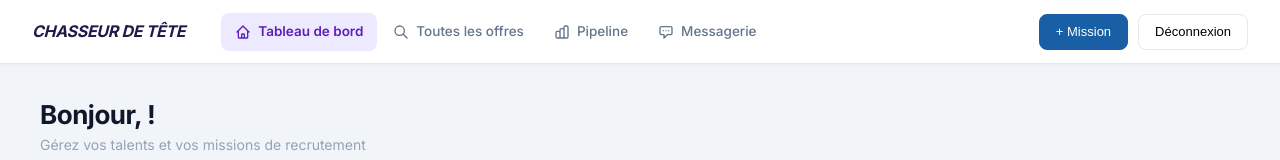
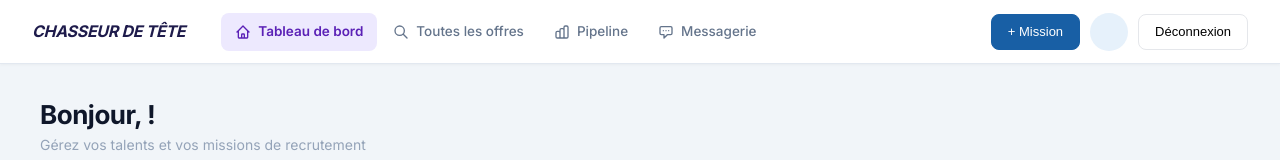
Before and after one commit to lrliva223-commits/Mon-projet-Chasseur-de-t-te, a plain HTML site: page frontend/dashboard-recruteur.html in a window 1280 px wide. Shown: the top 160 px of the page. Drawn offline with Linux system fonts and the light colour scheme; no server answers; sample sign-in values are in the browser's storage.

Commit message:
Update dashboard-recruteur.html

```diff
--- a/frontend/dashboard-recruteur.html
+++ b/frontend/dashboard-recruteur.html
@@ -707,6 +707,9 @@
 
     <div class="nav-right">
       <button class="btn btn-primary" onclick="showSection('newOffreSection')">+ Mission</button>
+      <a href="profil.html" id="userAvatarNav" style="display:flex; align-items:center; text-decoration:none">
+        <!-- Rendered by JS -->
+      </a>
       <button class="btn btn-outline" onclick="logout()">Déconnexion</button>
     </div>
   </header>
@@ -911,6 +914,17 @@
       };
       if (map[id]) document.getElementById(map[id])?.classList.add('active');
     };
+
+    // Init Avatar
+    (async function() {
+      try {
+        const u = await HH.updateSessionUser();
+        const avatarNav = document.getElementById('userAvatarNav');
+        if (avatarNav) {
+          avatarNav.innerHTML = HH.renderAvatar(u, 38);
+        }
+      } catch(err) { console.error('Init error:', err); }
+    })();
   </script>
 </body>
 </html>
```
